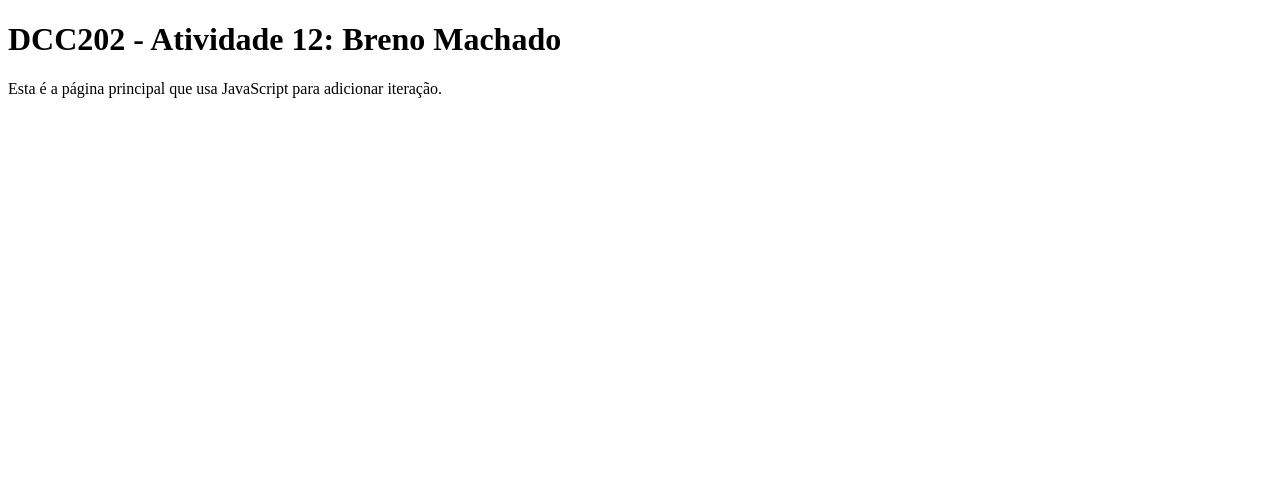
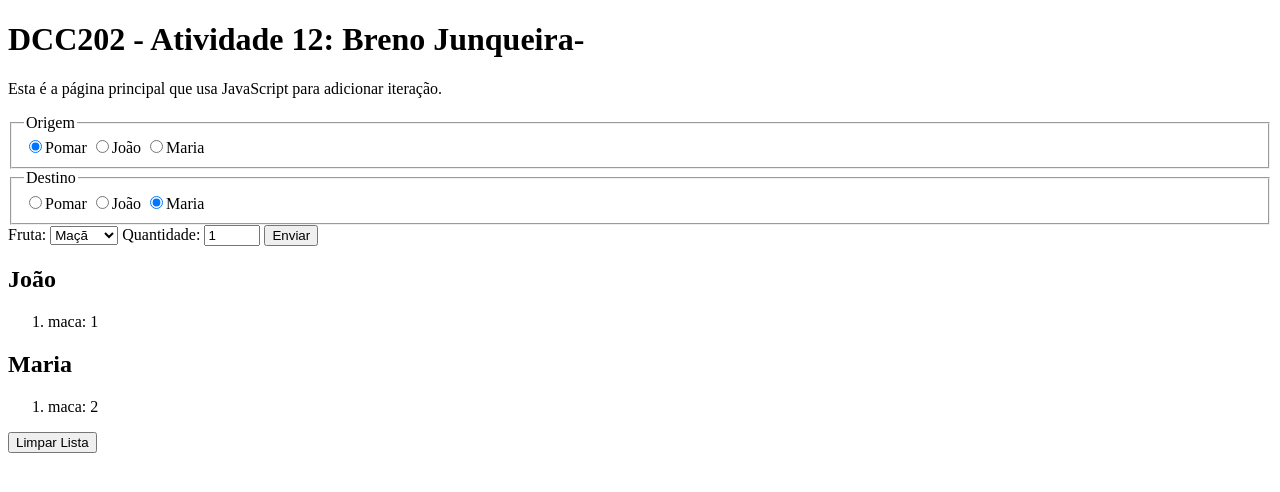
Before and after one commit to ufjf-dcc202/ufjf-dcc202-2023-3-a-atv12-beJayBR, a website with bundled scripts: page index.html in a window 1280 px wide. Built offline with nearby package versions, Linux system fonts and the light colour scheme.

Commit message:
Finalizacao do index

```diff
--- a/index.html
+++ b/index.html
@@ -4,11 +4,48 @@
     <meta charset="UTF-8">
     <meta name="viewport" content="width=device-width, initial-scale=1.0">
     <title>DCC202 - Atividade 12: Breno Junqueira</title>
+    <script type="module" src="main.js"></script>
 </head>
 <body>
     <main>
-        <h1>DCC202 - Atividade 12: Breno Machado</h1>
+        <h1>DCC202 - Atividade 12: Breno Junqueira-</h1>
         <p>Esta é a página principal que usa JavaScript para adicionar iteração.</p>
+        <section>
+            <form name="entrada">
+                <fieldset>
+                    <legend>Origem</legend>
+                    <label><input type="radio" name="origem" value="pomar" checked/>Pomar</label>
+                    <label><input type="radio" name="origem" value="joao"/>João</label>
+                    <label><input type="radio" name="origem" value="maria"/>Maria</label>
+                </fieldset>
 
-    <main>
-<body>
+                <fieldset>
+                    <legend>Destino</legend>
+                    <label><input type="radio" name="destino" value="pomar"/>Pomar</label>
+                    <label><input type="radio" name="destino" value="joao"/>João</label>
+                    <label><input type="radio" name="destino" value="maria" checked/>Maria</label>
+                </fieldset>
+
+                <label for="ifruta">Fruta:</label>
+                <select id="ifruta" name="fruta">
+                    <option value="maca">Maçã</option>
+                    <option value="pera">Pera</option>
+                    <option value="banana">Banana</option>
+                    <option value="uva">Uva</option>
+                </select>
+                <label for="iqtd">Quantidade:</label>
+
+                <input id="iqtd" type="number" name="quantidade" value="1" min="0" max="12" step="1"/>
+                <button type="submit">Enviar</button>
+            </form>
+        </section>
+        <section id="saida">
+            <h2>João</h2>
+            <ol id="joao"></ol>
+            <h2>Maria</h2>
+            <ol id="maria"></ol>
+        </section>
+    </main>
+</body>
+<button id="botaoLimparLista" type="button">Limpar Lista</button>
+</html>
```
